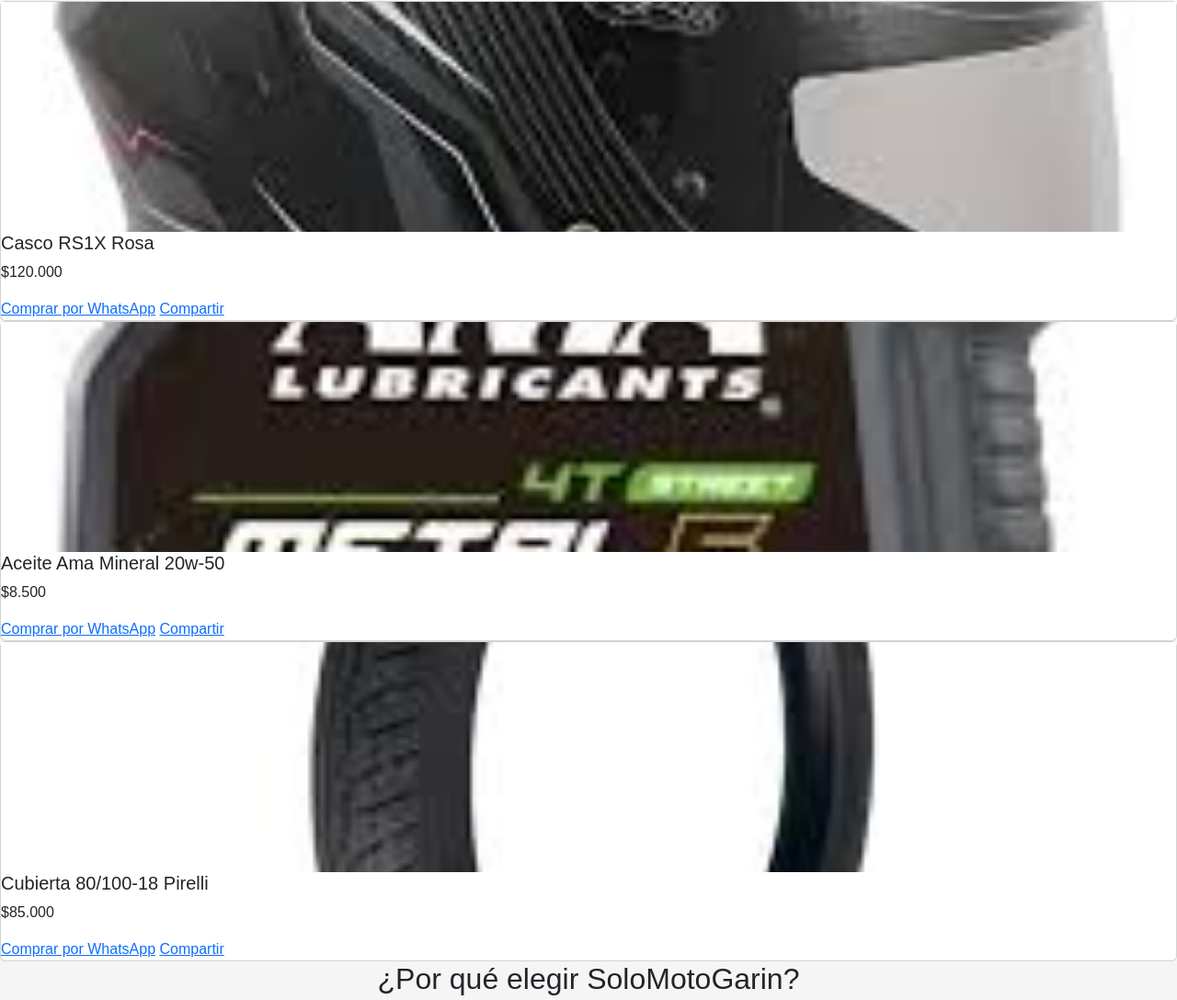
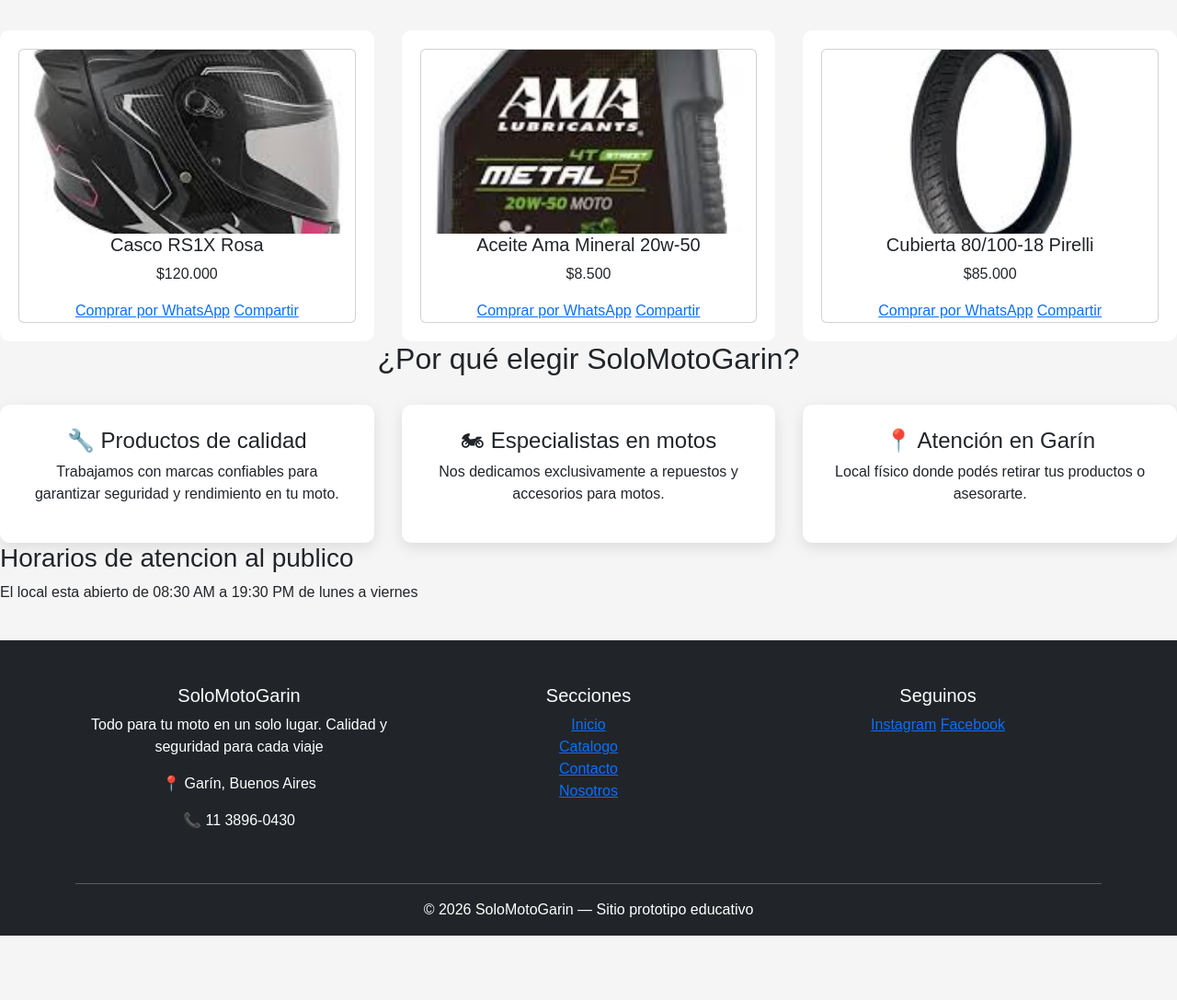
Before and after one commit to NicolasGuirin/solomotogarin-web, a plain HTML site: page index.html in a window 1280 px wide. Shown: the part 1210-2297 px from the top of the page at 92% size. After the commit the page ends 2227 px from the top, so only its background shows below. Drawn offline with nearby package versions, Linux system fonts and the light colour scheme.

Commit message:
arreglos

```diff
--- a/scss/_components.scss
+++ b/scss/_components.scss
@@ -48,3 +48,72 @@
     }
 
 }
+
+/* PRODUCTOS */
+
+.productos{
+display:grid;
+grid-template-columns:repeat(auto-fit,minmax(250px,1fr));
+gap:30px;
+margin-top:40px;
+}
+
+.producto{
+background:white;
+padding:20px;
+border-radius:10px;
+text-align:center;
+}
+
+.producto img{
+width:100%;
+height:200px;
+object-fit:cover;
+border-radius:10px;
+}
+
+/* GRID CATALOGO */
+
+.grid-productos{
+display:grid;
+grid-template-columns:repeat(auto-fit,minmax(250px,1fr));
+gap:30px;
+margin-top:40px;
+}
+
+/* FORMULARIO */
+
+form{
+max-width:500px;
+margin:auto;
+display:flex;
+flex-direction:column;
+gap:15px;
+}
+
+/* FOOTER */
+
+footer{
+background:#111;
+color:white;
+text-align:center;
+padding:20px;
+margin-top:40px;
+}
+
+/* VENTAJAS */
+
+.grid-ventajas{
+display:grid;
+grid-template-columns:repeat(auto-fit,minmax(250px,1fr));
+gap:30px;
+margin-top:30px;
+}
+
+.ventaja{
+background:white;
+padding:25px;
+border-radius:10px;
+text-align:center;
+box-shadow:0 5px 15px rgba(0,0,0,0.1);
+}
```
Also changed, not shown: scss/main.css, 1 other file.
